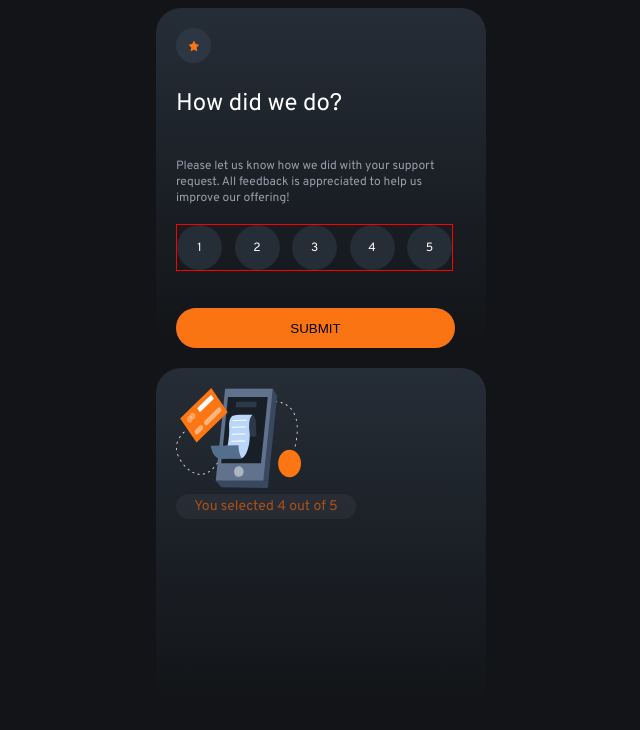
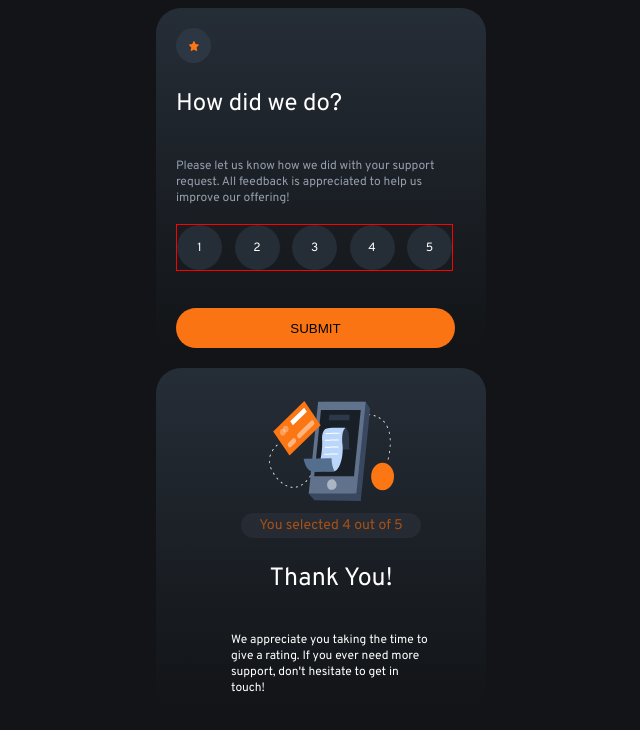
Before and after one commit to Chandramohan97/interactive-rating-component-main, a plain HTML site: page index.html in a window 1280 px wide. Shown: the whole page, without its empty margins (319-959 px from the left). Drawn offline with Linux system fonts and the light colour scheme; a web font is replaced by a local one.

Commit message:
style : arranging the component across the cross axis in flexbox

```diff
--- a/index.html
+++ b/index.html
@@ -52,6 +52,11 @@
     <div class="selected-rating">
         <p>You selected 4 out of 5</p>
     </div>
+
+    <h3 style="color:white">Thank You!</h3>
+
+    <p style="color:white;width: 200px;font-size: 12px;" >
+      We appreciate you taking the time to give a rating. If you ever need more support, don't hesitate to get in touch!</p>
   </div>
 </body>
 
--- a/styles.css
+++ b/styles.css
@@ -23,6 +23,7 @@ body{
     padding-left: 20px;
     border-radius: 25px;
     border-width: 0px;
+    /* border-bottom: 1px solid red; */
 }
 .primaryContainer p:first-of-type{
     width: 280px;
@@ -147,15 +148,17 @@ input:hover{
         margin: auto;
         height: 340px;
         background: linear-gradient(hsl(213, 19%, 18%),hsl(216, 12%, 8%));
-        /* display: flex;
+        display: flex;
         flex-direction: column;
-        justify-content: space-between; */
+        justify-content: space-between;
+        align-items: center;
         box-sizing: border-box;
         padding-top: 20px;
         padding-left: 20px;
         border-radius: 25px;
         border-width: 0px;
         margin-top: 20px;
+        /* border-bottom: 1px solid red; */
 }
 
 @media only screen and (max-width:768px) {
@@ -200,3 +203,8 @@ input:hover{
     font-size : 14px;
     font-weight: 500;
 }
+
+h3{
+    font-size: 25px;
+    font-weight: 500;
+}
```
